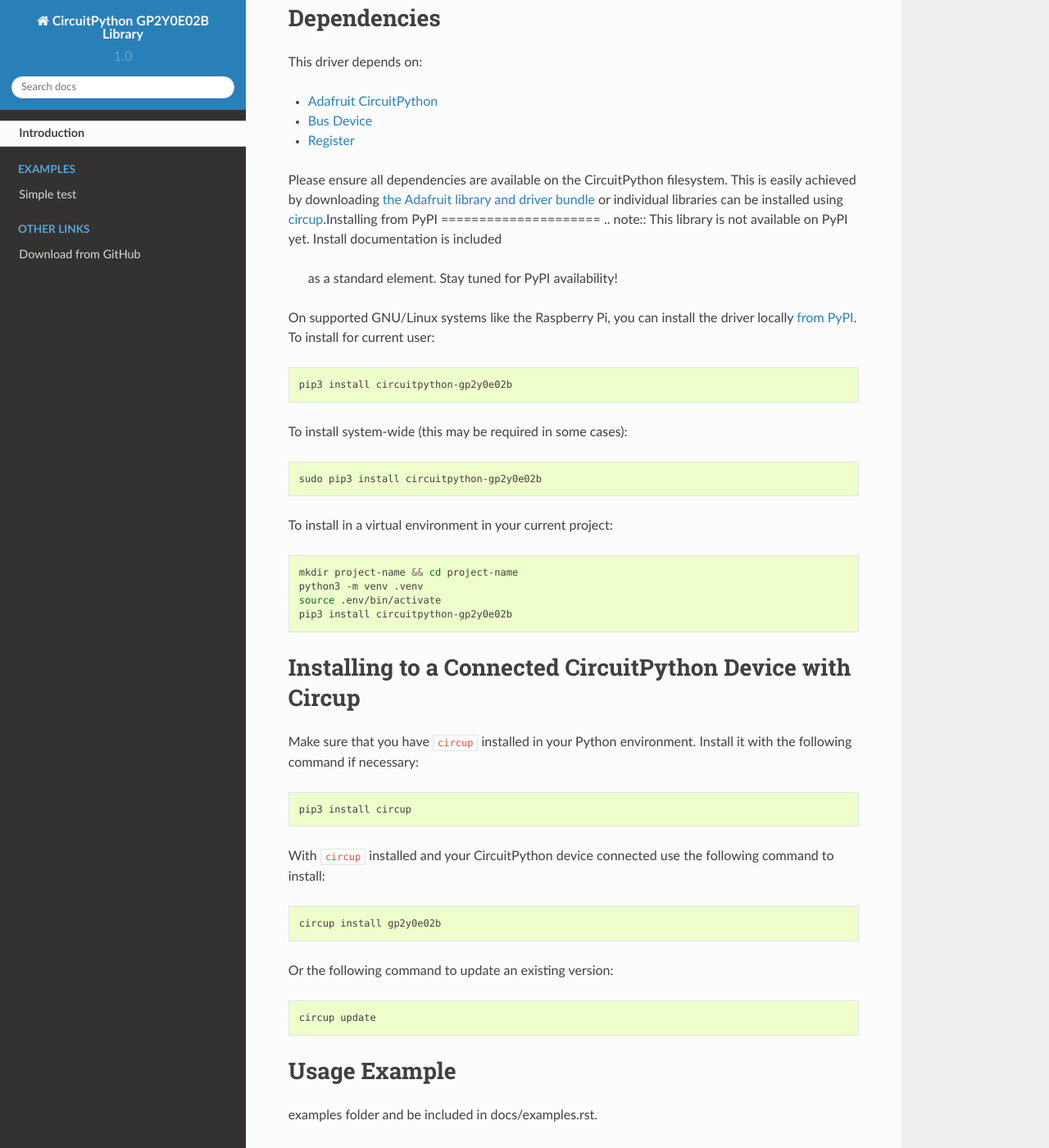
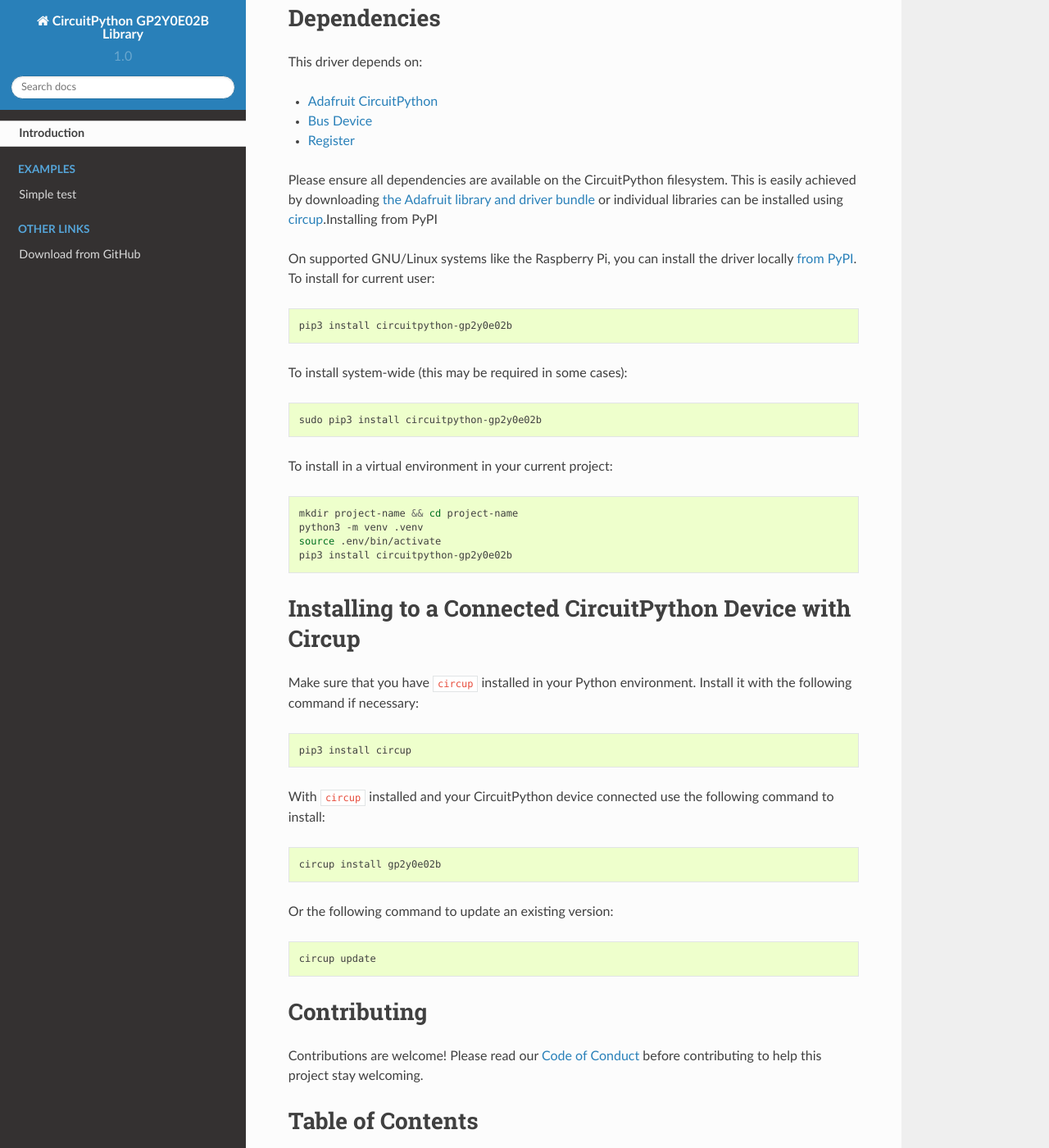
Before and after one commit to jposada202020/CircuitPython_GP2Y0E02B, a Sphinx documentation site: the page built from docs/index.rst, in a window 1280 px wide and 1400 px high, scrolled down 249 px. Shown: the whole window at 82% size. Built offline with Sphinx 7.4.7 and the Read the Docs theme 2.0.0, drawn with Linux system fonts in a browser that asks for light colours; some of the changed text lies outside the part shown.

Commit message:
first commit

```diff
--- a/README.rst
+++ b/README.rst
@@ -38,11 +32,6 @@
 `the Adafruit library and driver bundle <https://circuitpython.org/libraries>`_
 or individual libraries can be installed using
 `circup <https://github.com/adafruit/circup>`_.Installing from PyPI
-=====================
-.. note:: This library is not available on PyPI yet. Install documentation is included
-   as a standard element. Stay tuned for PyPI availability!
-
-.. todo:: Remove the above note if PyPI version is/will be available at time of release.
 
 On supported GNU/Linux systems like the Raspberry Pi, you can install the driver locally `from
 PyPI <https://pypi.org/project/circuitpython-gp2y0e02b/>`_.
@@ -90,18 +79,6 @@
 
     circup update
 
-Usage Example
-=============
-
-.. todo:: Add a quick, simple example. It and other examples should live in the
-examples folder and be included in docs/examples.rst.
-
-Documentation
-=============
-API documentation for this library can be found on `Read the Docs <https://circuitpython-gp2y0e02b.readthedocs.io/>`_.
-
-For information on building library documentation, please check out
-`this guide <https://learn.adafruit.com/creating-and-sharing-a-circuitpython-library/sharing-our-docs-on-readthedocs#sphinx-5-1>`_.
 
 Contributing
 ============
--- a/docs/conf.py
+++ b/docs/conf.py
@@ -31,7 +31,8 @@
 
 
 intersphinx_mapping = {
-    "python": ("https://docs.python.org/3", None),"BusDevice": ("https://docs.circuitpython.org/projects/busdevice/en/latest/", None),
+    "python": ("https://docs.python.org/3", None),
+    "BusDevice": ("https://docs.circuitpython.org/projects/busdevice/en/latest/", None),
     "Register": ("https://docs.circuitpython.org/projects/register/en/latest/", None),
     "CircuitPython": ("https://docs.circuitpython.org/en/latest/", None),
 }
--- a/gp2y0e02b.py
+++ b/gp2y0e02b.py
@@ -27,7 +27,7 @@
 
 from micropython import const
 from adafruit_bus_device import i2c_device
-from adafruit_register.i2c_struct import ROUnaryStruct, UnaryStruct
+from adafruit_register.i2c_struct import UnaryStruct
 
 try:
     from busio import I2C
@@ -76,7 +76,7 @@
         distance = gpy.distance
 
     """
-    _device_id = ROUnaryStruct(_REG_WHOAMI, "B")
+
     _write_address = UnaryStruct(0x80, "B")
     _read_address = UnaryStruct(0x81, "H")
 
```
Also changed, not shown: other parts of README.rst (+0 -6 lines), 1 other file.
